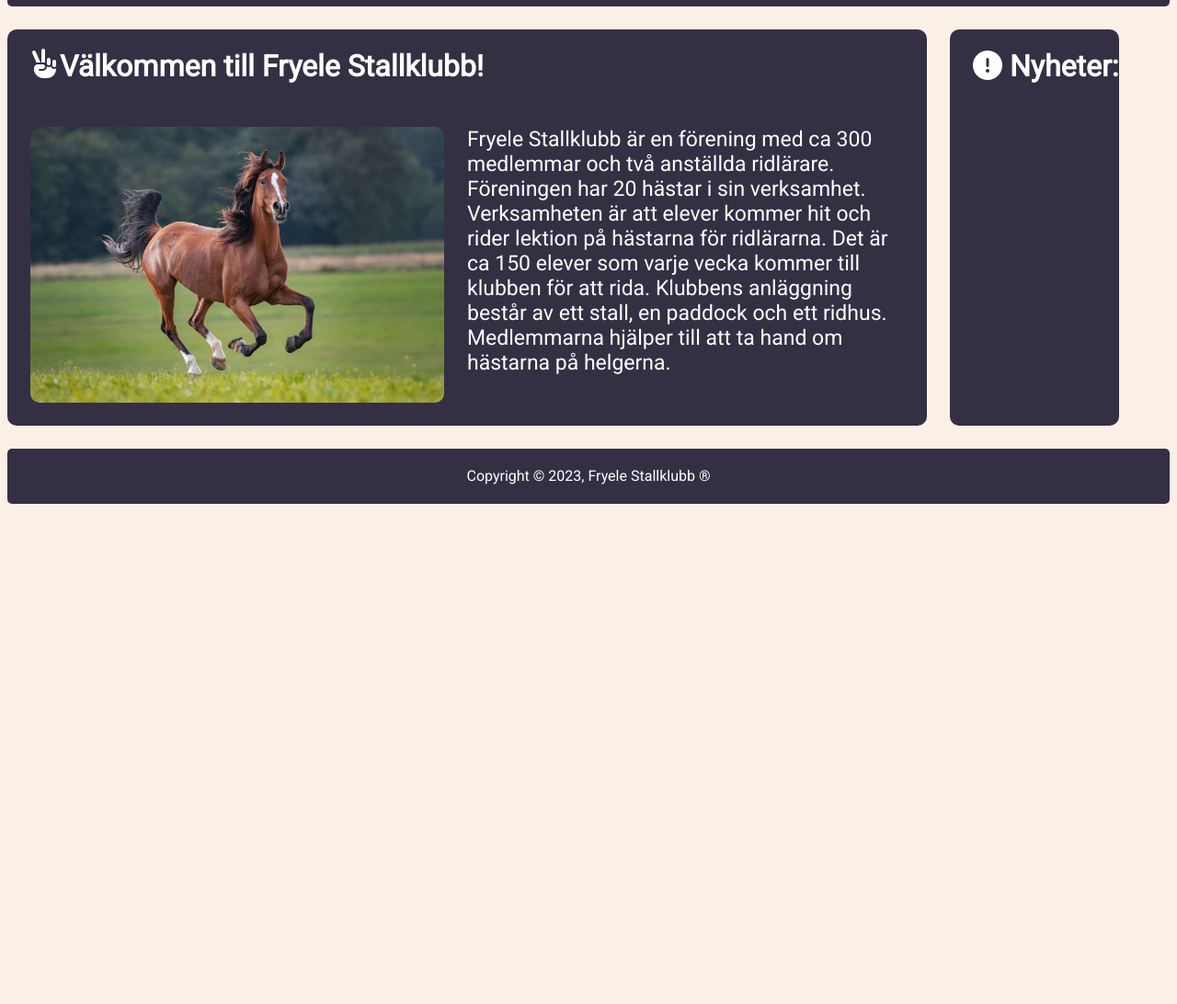
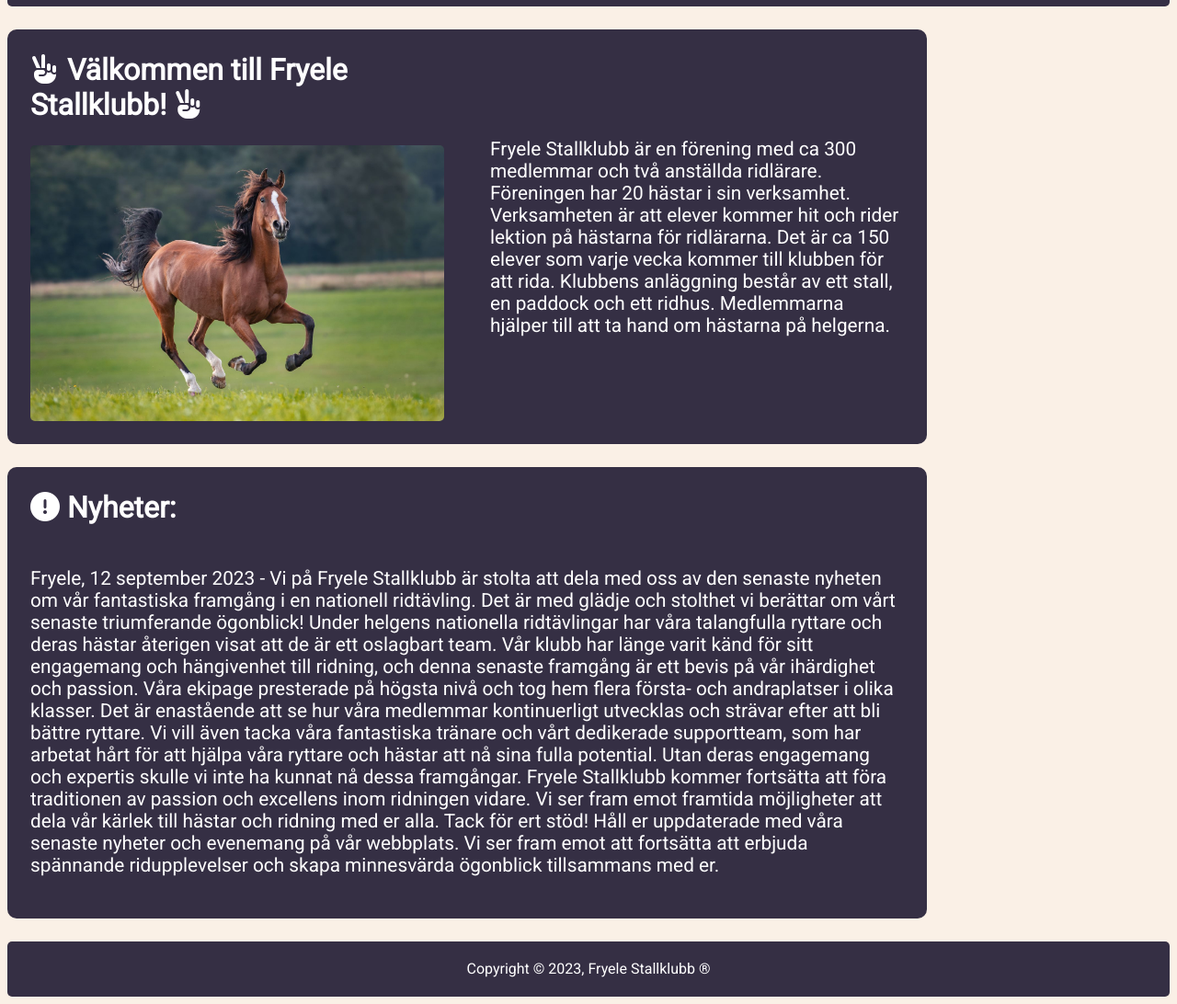
Before and after one commit to Lethargy00/fryele-stallklubb, a plain HTML site: page index.html in a window 1280 px wide. Shown: the part 61-1153 px from the top of the page at 92% size. Before the commit the page ends 800 px from the top, so only its background shows below. Drawn offline with Linux system fonts and the light colour scheme.

Commit message:
horse page work sort of

```diff
--- a/index.html
+++ b/index.html
@@ -38,14 +38,16 @@
       </div>
     </header>
     <div class="container">
-      <div class="bubbles welcome">
-        <h1>
-          <i class="fa-solid fa-hand-peace"></i> Välkommen till Fryele
-          Stallklubb!
-        </h1>
+      <div class="bubble-container">
+        <div class="bubbles">
+          <h1>
+            <i class="fa-solid fa-hand-peace"></i> Välkommen till Fryele
+            Stallklubb! <i class="fa-solid fa-hand-peace"></i>
+          </h1>
 
-        <div>
           <img src="./images/horse.jpg" alt="en häst som springer" />
+        </div>
+        <div class="bubbles">
           <p>
             Fryele Stallklubb är en förening med ca 300 medlemmar och två
             anställda ridlärare. Föreningen har 20 hästar i sin verksamhet.
@@ -57,8 +59,34 @@
           </p>
         </div>
       </div>
-      <div class="bubbles nyheter">
-        <h1><i class="fa-solid fa-circle-exclamation"></i> Nyheter:</h1>
+      <div class="bubble-container">
+        <div class="bubbles">
+          <h1><i class="fa-solid fa-circle-exclamation"></i> Nyheter:</h1>
+          <p>
+            Fryele, 12 september 2023 - Vi på Fryele Stallklubb är stolta att
+            dela med oss av den senaste nyheten om vår fantastiska framgång i en
+            nationell ridtävling. Det är med glädje och stolthet vi berättar om
+            vårt senaste triumferande ögonblick! Under helgens nationella
+            ridtävlingar har våra talangfulla ryttare och deras hästar återigen
+            visat att de är ett oslagbart team. Vår klubb har länge varit känd
+            för sitt engagemang och hängivenhet till ridning, och denna senaste
+            framgång är ett bevis på vår ihärdighet och passion. Våra ekipage
+            presterade på högsta nivå och tog hem flera första- och andraplatser
+            i olika klasser. Det är enastående att se hur våra medlemmar
+            kontinuerligt utvecklas och strävar efter att bli bättre ryttare. Vi
+            vill även tacka våra fantastiska tränare och vårt dedikerade
+            supportteam, som har arbetat hårt för att hjälpa våra ryttare och
+            hästar att nå sina fulla potential. Utan deras engagemang och
+            expertis skulle vi inte ha kunnat nå dessa framgångar. Fryele
+            Stallklubb kommer fortsätta att föra traditionen av passion och
+            excellens inom ridningen vidare. Vi ser fram emot framtida
+            möjligheter att dela vår kärlek till hästar och ridning med er alla.
+            Tack för ert stöd! Håll er uppdaterade med våra senaste nyheter och
+            evenemang på vår webbplats. Vi ser fram emot att fortsätta att
+            erbjuda spännande ridupplevelser och skapa minnesvärda ögonblick
+            tillsammans med er.
+          </p>
+        </div>
       </div>
     </div>
     <footer class="footer">Copyright © 2023, Fryele Stallklubb ®</footer>
--- a/styles.css
+++ b/styles.css
@@ -4,32 +4,45 @@ body{
     background-color: #FAF0E6;
     font-family: "Roboto";
     min-width: 535px;
+    color: white;
 }
 
 .container{
-    display: flex;
+    display: inline-flex;
+    align-items: start;
     gap: 25px;
+    margin-top: 25px;
+}
+
+.bubble-container {
+    display: inline-flex;
+    align-items: center;
+    flex-direction: row;
+    background-color: #352F44;
+    border-radius: 10px;
+    max-width: 1000px;
 }
 
 .bubbles {
-    display: flex;
-    margin-top: 25px;
-    background-color: #352F44;
-    border-radius: 10px;
-    color: white;
-    justify-content: left;
-    max-width: 1000px;
+    display: inline-flex;
+    flex-direction: column;
+    margin: 25px;
+}
+.bubbles h1{
+
+    margin: 0;
+    margin-bottom: 25px;
+
 }
 
-.bubbles-sub p {
-font-size: 1.3em;
+.bubbles p {
+    font-size: 1.3rem;
 }
 
 .bubbles img {
-    margin: 25px;
-    width: 500px;
+    width: 450px;
+    border-radius: 5px;
 }
-
 /* --------------------------------------------------- */
 
 
@@ -85,40 +98,15 @@ font-size: 1.3em;
     list-style: none;
 }
 
-/* ------------------ Main hemsidan ------------------ */
+/* --------------------------------------------------- */
 
-.welcome {
-    flex-direction: column;
-    flex-wrap: wrap;
+@media (max-width: 1010px){
+    .bubble-container {
+        flex-direction: column;
+    }
 }
 
-.welcome > h1 {
-    margin-left: 25px;
-    display: flex;
-}
-
-
-.welcome > div > img {
-    margin: 25px;
-    width: 450px;
-    border-radius: 10px;
-    float: left;
-    overflow: hidden;
-}
-
-.welcome > div > p {
-    margin: 25px;
-    font-size: 23px;
-}
-
-
-.nyheter > h1 {
-    margin-left: 25px;
-}
-
-/* --------------------------------------------------- */
-
-@media (max-width: 1100px) {
+@media (max-width: 1618px) {
     .container {
         flex-direction: column;
     }
```
